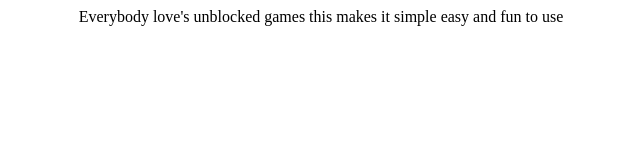
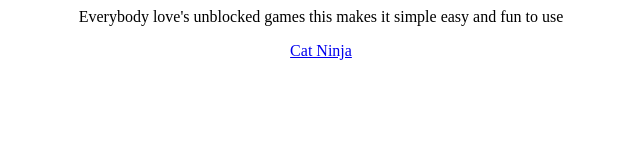
Before and after one commit to Vexify4/Vexifys-Games, a plain HTML site: page index.html in a window 1280 px wide. Shown: the full height of the page, 319-959 px from the left. Drawn offline with Linux system fonts and the light colour scheme.

Commit message:
Update index.html

```diff
--- a/index.html
+++ b/index.html
@@ -5,6 +5,7 @@
     <body>
         <center>
             <p>Everybody love's unblocked games this makes it simple easy and fun to use</p>
+            <a href="Games/Catninja.html">Cat Ninja</a>
             </center>
     </body>
 </html>
```
